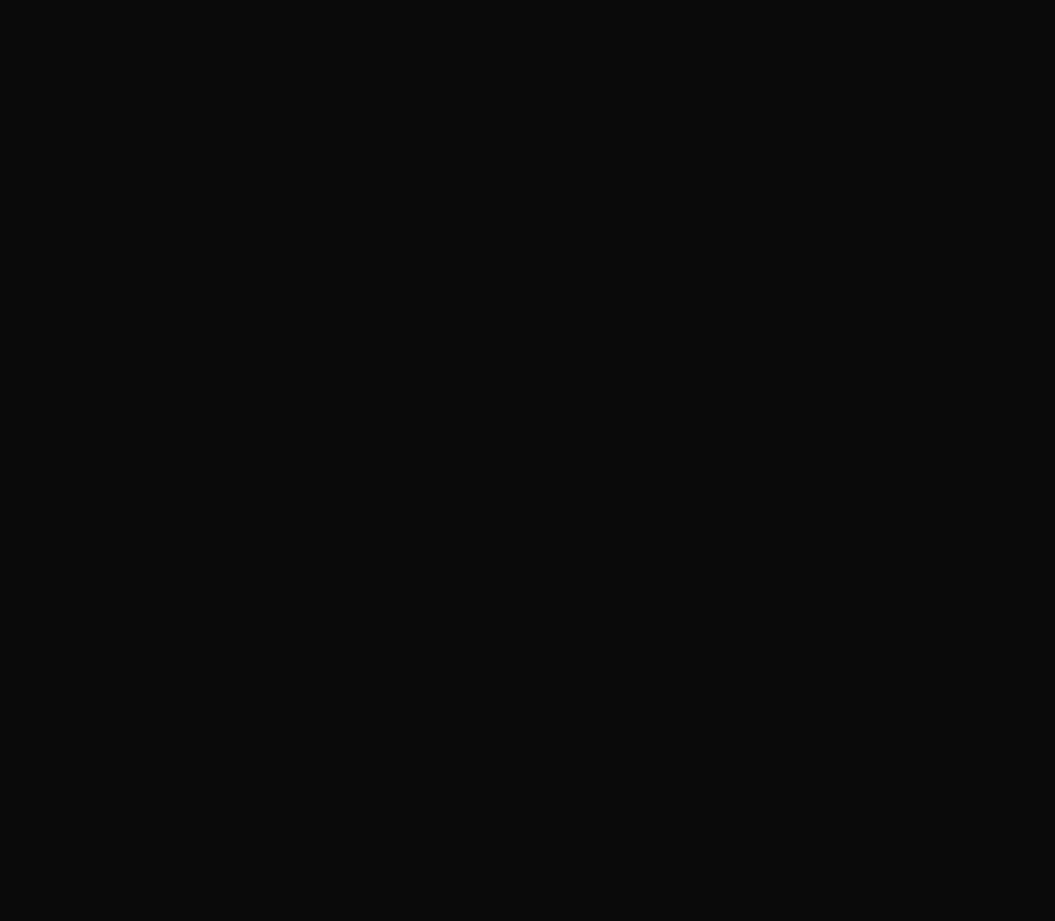
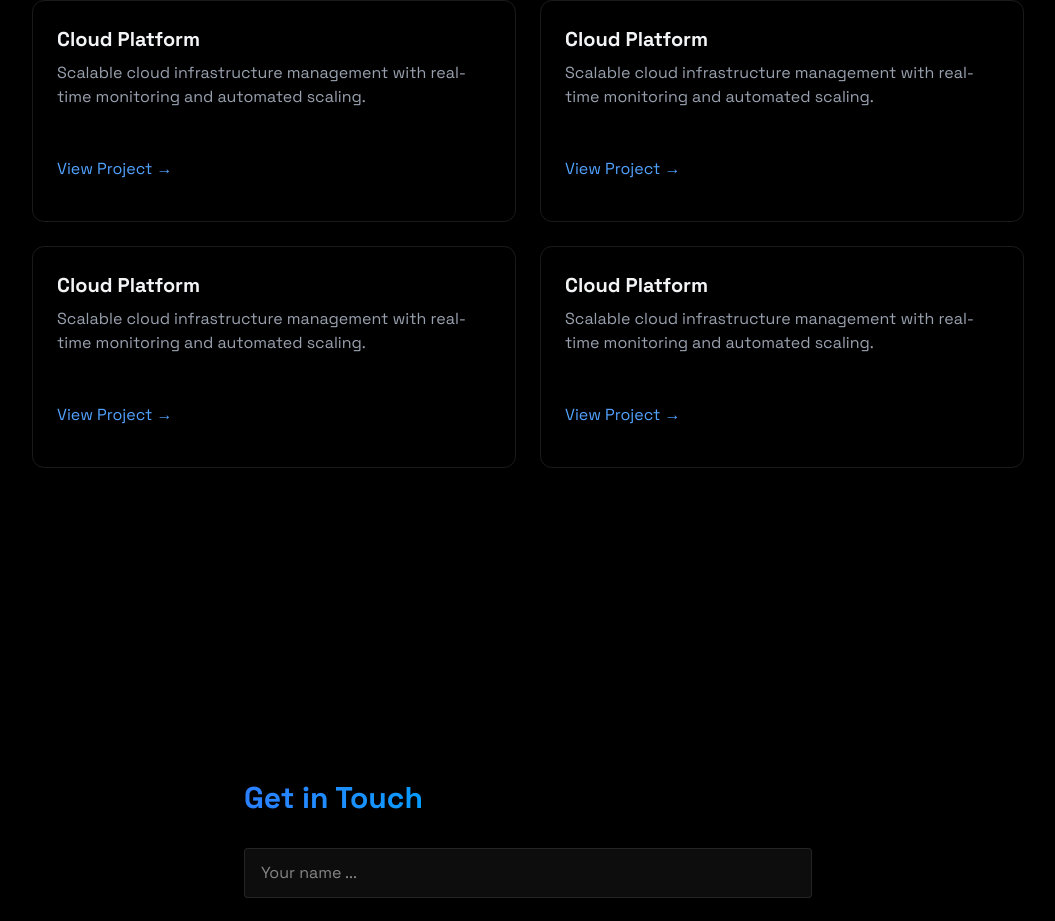
Before and after one commit to rwdevlead/RWD.Web.REACT, a React (Vite) app in the folder frontend/: page / in a window 1280 px wide. Shown: the part 1836-2757 px from the top of the page, without its empty margins (112-1167 px from the left). Before the commit the page ends 1636 px from the top, so only its background shows below. Built offline with nearby package versions, Linux system fonts and the light colour scheme.

Commit message:
stubbed contact

```diff
--- a/frontend/src/App.jsx
+++ b/frontend/src/App.jsx
@@ -5,6 +5,8 @@
 import { MobileMenu } from "./components/MobileMenu";
 import { Home } from "./components/sections/Home";
 import { About } from "./components/sections/About";
+import { Projects } from "./components/sections/Projects";
+import { Contact } from "./components/sections/Contact";
 import "./index.css";
 
 function App() {
@@ -23,6 +25,8 @@
         <MobileMenu menuOpen={menuOpen} setMenuOpen={setMenuOpen} />
         <Home />
         <About />
+        <Projects />
+        <Contact />
       </div>
     </>
   );
--- /dev/null
+++ b/frontend/src/components/RevealOnScroll.jsx
@@ -0,0 +1,24 @@
+import { useEffect, useRef } from "react";
+
+export const RevealOnScroll = ({ children }) => {
+  const ref = useRef(null);
+
+  useEffect(() => {
+    const observer = new IntersectionObserver(
+      ([entry]) => {
+        if (entry.isIntersecting) {
+          ref.current.classList.add("visible");
+        }
+      },
+      { threshold: 0.2, rootMargin: "0px 0px -50px 0px" }
+    );
+    if (ref.current) observer.observe(ref.current);
+    return () => observer.disconnect();
+  });
+
+  return (
+    <div ref={ref} className="reveal">
+      {children}
+    </div>
+  );
+};
--- a/frontend/src/components/sections/About.jsx
+++ b/frontend/src/components/sections/About.jsx
@@ -1,3 +1,5 @@
+import { RevealOnScroll } from "../RevealOnScroll";
+
 export const About = () => {
   const frontendSkill = ["React", "SQL", "BLAH", "BLAH"];
   const backendSkill = ["Azure", "MVC", "BLAH", "BLAH"];
@@ -7,6 +9,7 @@
       id="about"
       className="min-h-screen flex itens-center justify-center py-20"
     >
+      <RevealOnScroll>
         <div className="max-w-3xl mx-auto px-4">
           <h2 className="text-3xl font-bold mb-8 bg-gradient-to-r from-blue-500 to-cyan-400 bg-clip-text text-transparent ">
             About Me
@@ -77,6 +80,7 @@
             </div>
           </div>
         </div>
+      </RevealOnScroll>
     </section>
   );
 };
--- a/frontend/src/components/sections/Contact.jsx
+++ b/frontend/src/components/sections/Contact.jsx
@@ -0,0 +1,60 @@
+import { RevealOnScroll } from "../RevealOnScroll";
+
+export const Contact = () => {
+  return (
+    <section
+      id="contact"
+      className="min-h-screen flex items-center justify-center py-20"
+    >
+      <RevealOnScroll>
+        <div className="px-4 w-150">
+          <h2 className="text-3xl font-bold mb-8 bg-gradient-to-r from-blue-500 to-cyan-400 bg-clip-text text-transparent ">
+            Get in Touch
+          </h2>
+          <form className="space-y-6">
+            <div className="relative">
+              <input
+                type="text"
+                id="name"
+                name="name"
+                required
+                className="w-full bg-white/5 border border-white/10 rounded px-4 py-3 text-white transition focus:outline-none focus:border-blue-500 focus:bg-blue-500/5 "
+                placeholder="Your name ..."
+              />
+            </div>
+
+            <div className="relative">
+              <input
+                type="text"
+                id="email"
+                name="email"
+                required
+                className="w-full bg-white/5 border border-white/10 rounded px-4 py-3 text-white transition focus:outline-none focus:border-blue-500 focus:bg-blue-500/5 "
+                placeholder="Your email (example@gmail.com)"
+              />
+            </div>
+
+            <div className="relative">
+              <textarea
+                id="message"
+                name="message"
+                required
+                rows={5}
+                className="w-full bg-white/5 border border-white/10 rounded px-4 py-3 text-white transition focus:outline-none focus:border-blue-500 focus:bg-blue-500/5 "
+                placeholder="Your messagage ..."
+              />
+            </div>
+
+            <button
+              type="submit"
+              className="w-full bg-blue-500 text-white py-3 px-6 rounded font-medium transition relative overflow-hidden
+                         hover:-translate-y-0.5 hover:shadow-[0_0_115px_rgba(59,130,246,0.4)]"
+            >
+              Send Message
+            </button>
+          </form>
+        </div>
+      </RevealOnScroll>
+    </section>
+  );
+};
--- a/frontend/src/components/sections/Home.jsx
+++ b/frontend/src/components/sections/Home.jsx
@@ -1,9 +1,12 @@
+import { RevealOnScroll } from "../RevealOnScroll";
+
 export const Home = () => {
   return (
     <section
       id="home"
       className="min-h-screen flex items-center justify-center relative"
     >
+      <RevealOnScroll>
         <div>
           <h1 className="text-5xl md:text-7xl font-bold mb-6 bg-gradient-to-r from-blue-500 to-purple-600 bg-clip-text text-transparent leading-right">
             REAL WORLD DEVELOPERS
@@ -31,6 +34,7 @@
             </a>
           </div>
         </div>
+      </RevealOnScroll>
     </section>
   );
 };
--- /dev/null
+++ b/frontend/src/components/sections/Projects.jsx
@@ -0,0 +1,143 @@
+import { RevealOnScroll } from "../RevealOnScroll";
+
+export const Projects = () => {
+  return (
+    <section
+      id="projects"
+      className="min-h-screen flex items-center justify-center py-20"
+    >
+      <RevealOnScroll>
+        <div className="max-w-5xl mx-auto px-4">
+          <h2 className="text-3xl font-bold mb-8 bg-gradient-to-r from-blue-500 to-cyan-400 bg-clip-text text-transparent ">
+            Featured Projects
+          </h2>
+          <div className="grid gird-cols-1 md:grid-cols-2 gap-6">
+            <div
+              className="p-6 rounded-xl border border-white/10 hover:-translate-y-1 hover:border-blue-500/30
+                         hover:shadow-[0_2px_8px_rgba(59,130,246,0.1)] transition "
+            >
+              <h3 className="text-xl font-bold mb-2">Cloud Platform</h3>
+              <p className="text-gray-400 mb-4">
+                Scalable cloud infrastructure management with real-time
+                monitoring and automated scaling.
+              </p>
+              <div className="flex flex-wrap gap-2 mb-4">
+                {["REact", "AWS", "Docker"].map((tech, key) => {
+                  <span
+                    key={key}
+                    className="bg-blue-500/10 text-blue-500 py-1 px-3 rounded-full text-sm hover:bg-blue-500/20
+                                   hover:shadow-[0_2px_8px_rgba(59,130,246,0.1)] transition
+                                   "
+                  >
+                    {tech}
+                  </span>;
+                })}
+              </div>
+              <div className="flex justify-between items-center">
+                <a
+                  href="#"
+                  className="text-blue-400 hover:text-teal-300 transition-colors my-4"
+                >
+                  View Project →
+                </a>
+              </div>
+            </div>
+
+            <div
+              className="p-6 rounded-xl border border-white/10 hover:-translate-y-1 hover:border-blue-500/30
+                         hover:shadow-[0_2px_8px_rgba(59,130,246,0.1)] transition "
+            >
+              <h3 className="text-xl font-bold mb-2">Cloud Platform</h3>
+              <p className="text-gray-400 mb-4">
+                Scalable cloud infrastructure management with real-time
+                monitoring and automated scaling.
+              </p>
+              <div className="flex flex-wrap gap-2 mb-4">
+                {["REact", "AWS", "Docker"].map((tech, key) => {
+                  <span
+                    key={key}
+                    className="bg-blue-500/10 text-blue-500 py-1 px-3 rounded-full text-sm hover:bg-blue-500/20
+                                   hover:shadow-[0_2px_8px_rgba(59,130,246,0.1)] transition
+                                   "
+                  >
+                    {tech}
+                  </span>;
+                })}
+              </div>
+              <div className="flex justify-between items-center">
+                <a
+                  href="#"
+                  className="text-blue-400 hover:text-teal-300 transition-colors my-4"
+                >
+                  View Project →
+                </a>
+              </div>
+            </div>
+
+            <div
+              className="p-6 rounded-xl border border-white/10 hover:-translate-y-1 hover:border-blue-500/30
+                         hover:shadow-[0_2px_8px_rgba(59,130,246,0.1)] transition "
+            >
+              <h3 className="text-xl font-bold mb-2">Cloud Platform</h3>
+              <p className="text-gray-400 mb-4">
+                Scalable cloud infrastructure management with real-time
+                monitoring and automated scaling.
+              </p>
+              <div className="flex flex-wrap gap-2 mb-4">
+                {["REact", "AWS", "Docker"].map((tech, key) => {
+                  <span
+                    key={key}
+                    className="bg-blue-500/10 text-blue-500 py-1 px-3 rounded-full text-sm hover:bg-blue-500/20
+                                   hover:shadow-[0_2px_8px_rgba(59,130,246,0.1)] transition
+                                   "
+                  >
+                    {tech}
+                  </span>;
+                })}
+              </div>
+              <div className="flex justify-between items-center">
+                <a
+                  href="#"
+                  className="text-blue-400 hover:text-teal-300 transition-colors my-4"
+                >
+                  View Project →
+                </a>
+              </div>
+            </div>
+
+            <div
+              className="p-6 rounded-xl border border-white/10 hover:-translate-y-1 hover:border-blue-500/30
+                         hover:shadow-[0_2px_8px_rgba(59,130,246,0.1)] transition "
+            >
+              <h3 className="text-xl font-bold mb-2">Cloud Platform</h3>
+              <p className="text-gray-400 mb-4">
+                Scalable cloud infrastructure management with real-time
+                monitoring and automated scaling.
+              </p>
+              <div className="flex flex-wrap gap-2 mb-4">
+                {["REact", "AWS", "Docker"].map((tech, key) => {
+                  <span
+                    key={key}
+                    className="bg-blue-500/10 text-blue-500 py-1 px-3 rounded-full text-sm hover:bg-blue-500/20
+                                   hover:shadow-[0_2px_8px_rgba(59,130,246,0.1)] transition
+                                   "
+                  >
+                    {tech}
+                  </span>;
+                })}
+              </div>
+              <div className="flex justify-between items-center">
+                <a
+                  href="#"
+                  className="text-blue-400 hover:text-teal-300 transition-colors my-4"
+                >
+                  View Project →
+                </a>
+              </div>
+            </div>
+          </div>
+        </div>
+      </RevealOnScroll>
+    </section>
+  );
+};
--- a/frontend/src/index.css
+++ b/frontend/src/index.css
@@ -37,3 +37,14 @@
     animation: loading 0.8s ease infinite;
   }
 }
+
+.reveal {
+  opacity: 0;
+  transform: translateY(20px);
+  transition: opacity 0.7s ease transform 0.7s ease;
+}
+
+.reveal.visible {
+  opacity: 1;
+  transform: translateY(0);
+}
```
Also changed, not shown: 1 other file (tests, documents, lock files or other folders). Lines whose indentation alone changed are shown as unchanged.
